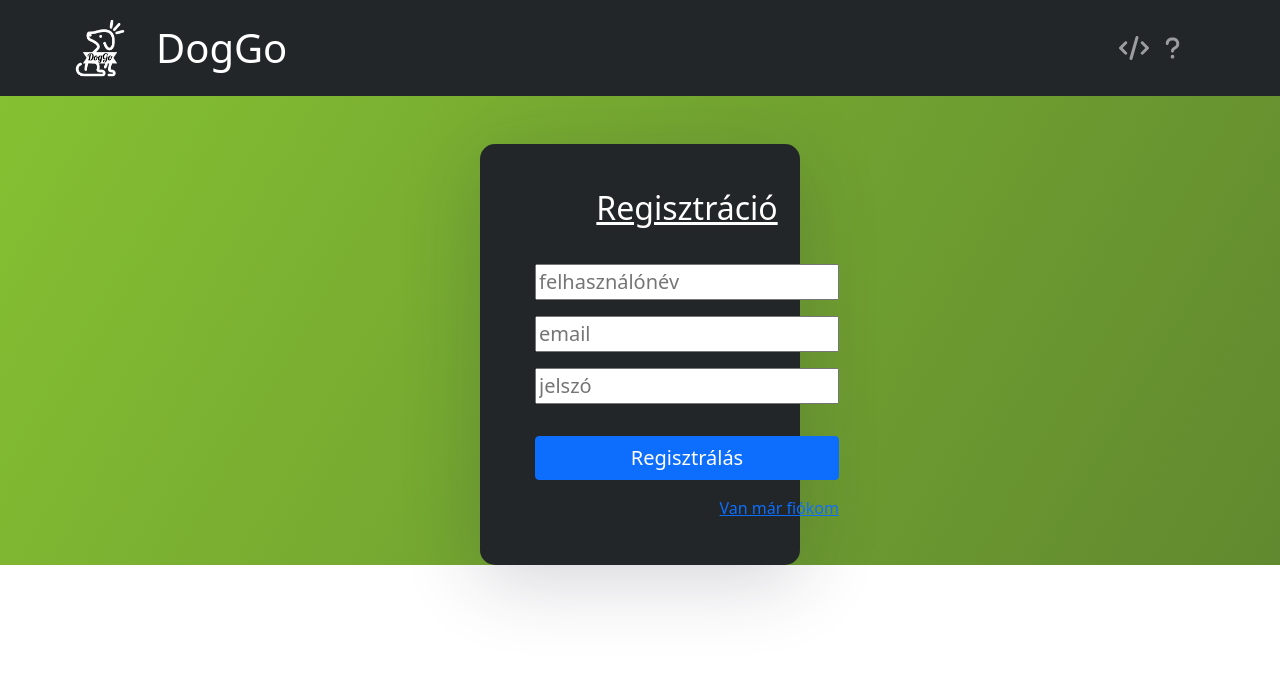
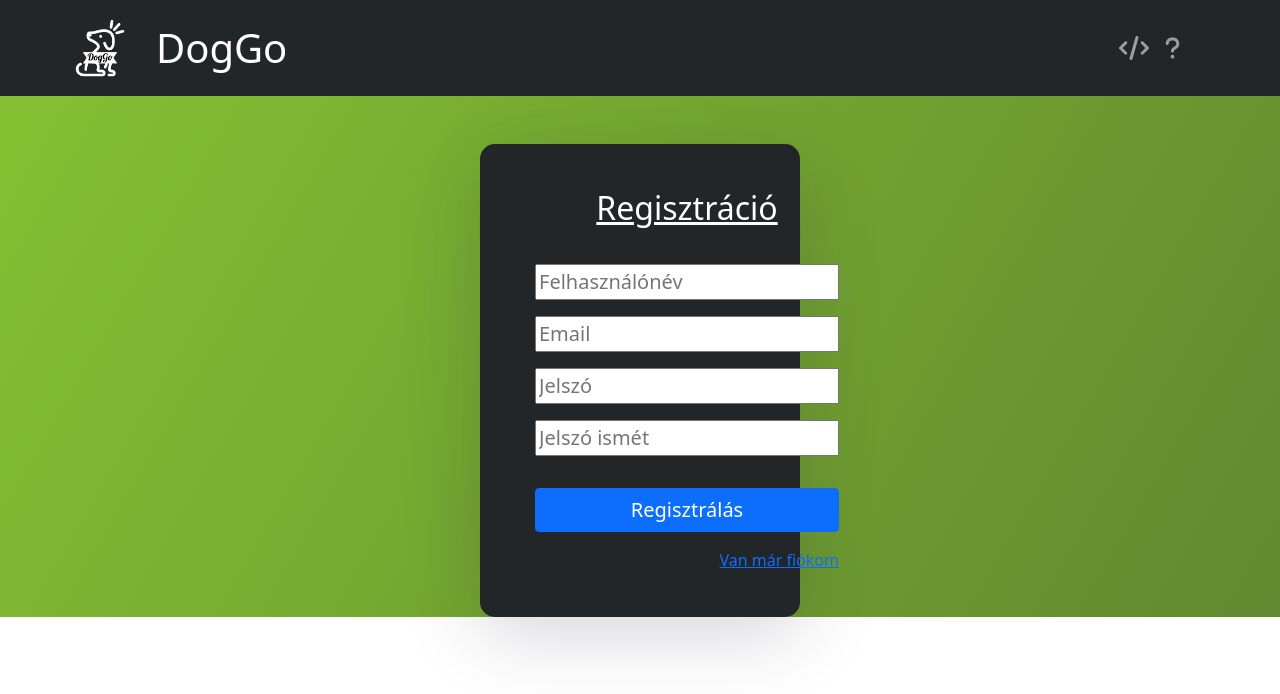
Before and after one commit to kilianmarcell/DogGo_Web, a Vue app: page /register in a window 1280 px wide. Shown: the top 694 px of the page. Built offline with nearby package versions, Linux system fonts and the light colour scheme; no server answers.

Commit message:
Vuelidate hozzáadva

```diff
--- a/package.json
+++ b/package.json
@@ -10,6 +10,8 @@
     "@fortawesome/fontawesome-svg-core": "^1.3.0",
     "@fortawesome/free-solid-svg-icons": "^6.0.0",
     "@fortawesome/vue-fontawesome": "^3.0.0-5",
+    "@vuelidate/core": "^2.0.0-alpha.35",
+    "@vuelidate/validators": "^2.0.0-alpha.27",
     "axios": "^0.26.0",
     "bootstrap": "^5.1.3",
     "vue": "^3.0.0",
--- a/src/components/authentication/Login.vue
+++ b/src/components/authentication/Login.vue
@@ -4,8 +4,8 @@
             Bejelentkezés
         </div>
 
-        <input type="text" class="fs-5" v-model="data.username" placeholder="felhasználónév">
-        <input type="password" class="fs-5" v-model="data.password" placeholder="jelszó">
+        <input type="text" class="fs-5" v-model="this.data.username" placeholder="felhasználónév">
+        <input type="password" class="fs-5" v-model="this.data.password" placeholder="jelszó">
 
         <div class="pt-3">
             <button class="btn btn-primary w-100 fs-5" @click="login">Bejelentkezés</button>
@@ -19,11 +19,14 @@
 
 <script>
 import axios from "axios"
+import useValidate from "@vuelidate/core"
+import { required } from "@vuelidate/validators"
 
 export default {
     name: 'Login',
     data() {
         return {
+            v$: useValidate(),
             data: {
                 username: "",
                 password: ""
--- a/src/components/authentication/Register.vue
+++ b/src/components/authentication/Register.vue
@@ -5,9 +5,10 @@
             Regisztráció
         </div>
 
-        <input type="text" class="fs-5" v-model="registerUser.username" placeholder="felhasználónév">
-        <input type="email" class="fs-5" v-model="registerUser.email" placeholder="email">
-        <input type="password" class="fs-5" v-model="registerUser.password" placeholder="jelszó">
+        <input type="text" class="fs-5" v-model="this.registerUser.username" placeholder="Felhasználónév">
+        <input type="email" class="fs-5" v-model="this.registerUser.email" placeholder="Email">
+        <input type="password" class="fs-5" v-model="this.registerUser.password" placeholder="Jelszó">
+        <input type="password" class="fs-5" v-model="this.confirmPassword" placeholder="Jelszó ismét">
 
         <div class="pt-3">
             <button class="btn btn-primary w-100 fs-5" @click="register">Regisztrálás</button>
@@ -21,18 +22,20 @@
 
 <script>
 import axios from "axios"
+import useValidate from "@vuelidate/core"
+import { required } from "@vuelidate/validators"
 
 export default {
     name: 'Register',
     data() {
         return {
+            v$: useValidate(),
             registerUser: {
                 username: "",
                 email: "",
                 password: ""
             },
-
-            isLogging: false,
+            confirmPassword: ""
         }
     },
 
```
Also changed, not shown: 1 other file (tests, documents, lock files or other folders).
